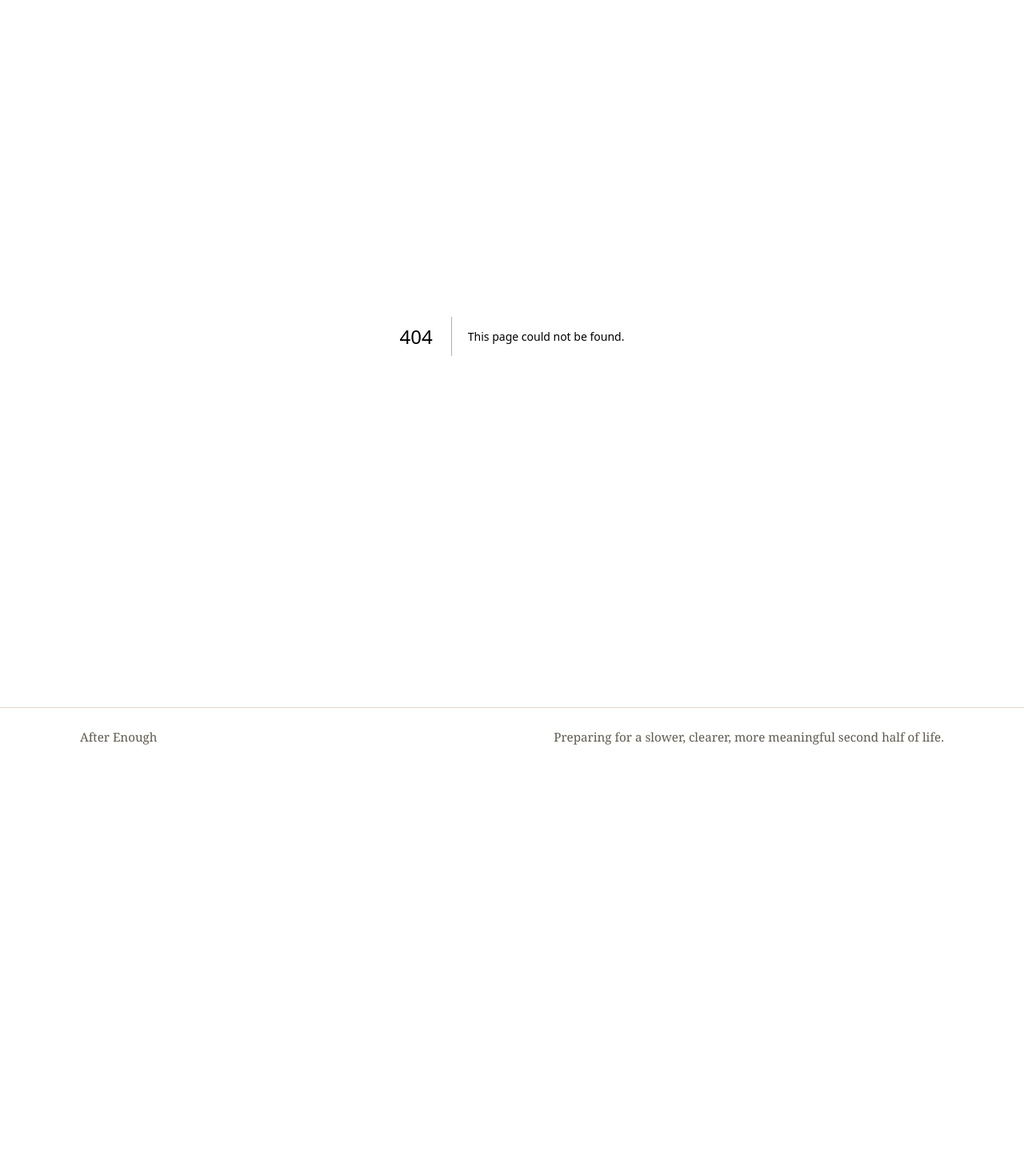
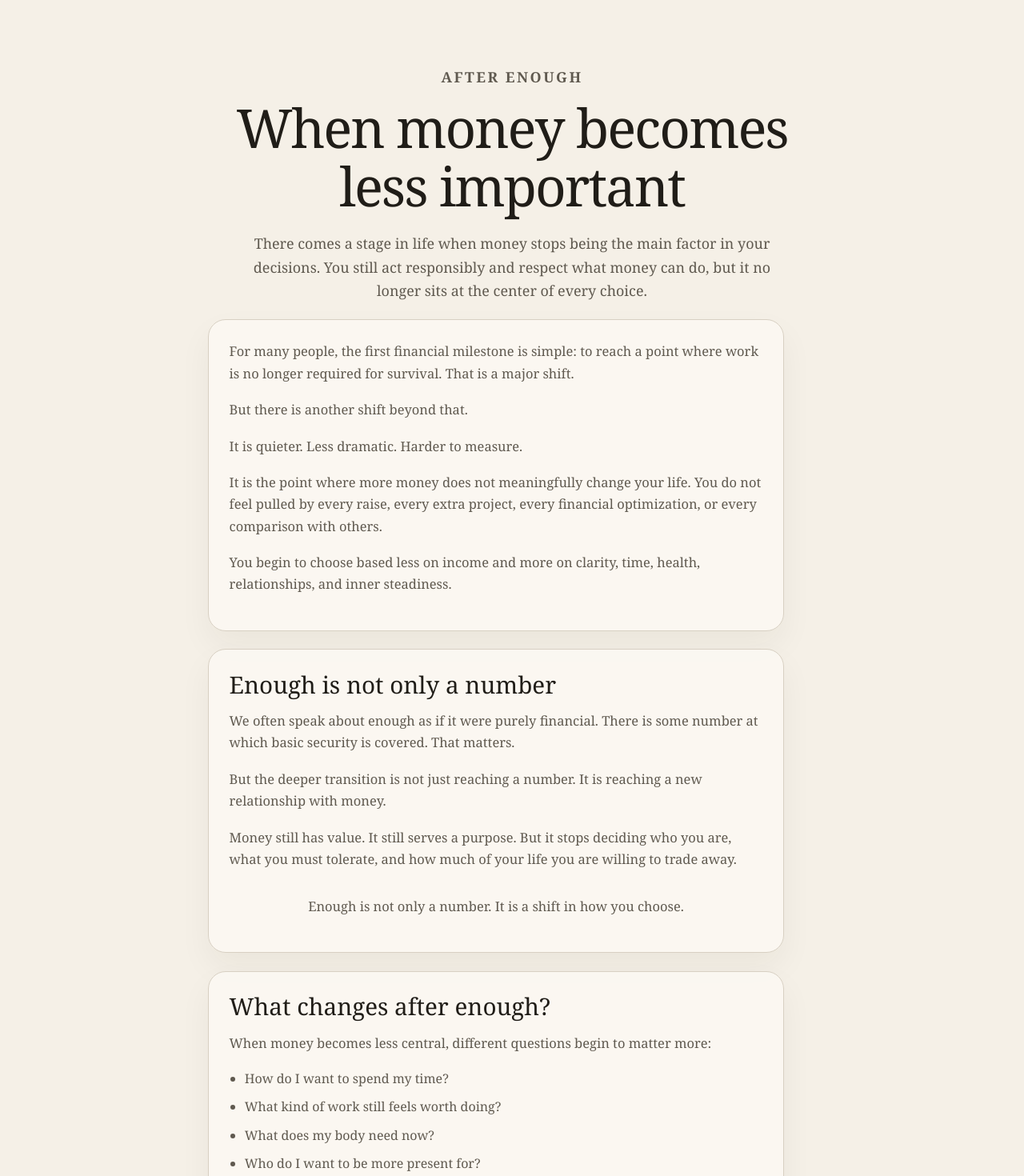
Before and after one commit to naveenniverthy/after-enough, a Next.js app: page /when-money-becomes-less-important in a window 1280 px wide. Before the commit this address had no page. Shown: the part 100-1570 px from the top of the page at 80% size. Before the commit the page ends 1081 px from the top, so only its background shows below. Built offline with nearby package versions, Linux system fonts and the light colour scheme.

Commit message:
when money matters less

```diff
--- a/app/globals.css
+++ b/app/globals.css
@@ -320,6 +320,14 @@ ol {
   max-width: 620px;
   text-align: center;
   font-size: 1.22rem;
+}
+
+.small-note {
+  margin: 1.4rem auto 0;
+  max-width: 620px;
+  text-align: center;
+  font-size: 0.95rem;
+  color: var(--text-soft);
 }
 
 .site-footer {
--- a/app/page.jsx
+++ b/app/page.jsx
@@ -22,6 +22,12 @@ const exploreLinks = [
     title: "Enough",
     description:
       "A quiet reflection on sufficiency, security, and when more stops helping.",
+  },
+  {
+    href: "/when-money-becomes-less-important",
+    title: "When Money Matters Less",
+    description:
+      "A reflection on the stage of life where money stops ruling each decision.",
   },
   {
     href: "/retreats",
--- /dev/null
+++ b/app/when-money-becomes-less-important/page.jsx
@@ -0,0 +1,154 @@
+import PageIntro from "../../components/PageIntro";
+
+export const metadata = {
+  title: "When Money Becomes Less Important | After Enough",
+  description:
+    "A quiet reflection on the shift from financial independence to a life no longer ruled by money.",
+};
+
+export default function WhenMoneyBecomesLessImportantPage() {
+  return (
+    <div className="container">
+      <PageIntro
+        eyebrow="After Enough"
+        title="When money becomes less important"
+        intro="There comes a stage in life when money stops being the main factor in your decisions. You still act responsibly and respect what money can do, but it no longer sits at the center of every choice."
+      />
+
+      <div className="stack">
+        <section className="panel prose">
+          <p>
+            For many people, the first financial milestone is simple: to reach
+            a point where work is no longer required for survival. That is a
+            major shift.
+          </p>
+
+          <p>But there is another shift beyond that.</p>
+
+          <p>It is quieter. Less dramatic. Harder to measure.</p>
+
+          <p>
+            It is the point where more money does not meaningfully change your
+            life. You do not feel pulled by every raise, every extra project,
+            every financial optimization, or every comparison with others.
+          </p>
+
+          <p>
+            You begin to choose based less on income and more on clarity, time,
+            health, relationships, and inner steadiness.
+          </p>
+        </section>
+
+        <section className="panel prose">
+          <h2>Enough is not only a number</h2>
+
+          <p>
+            We often speak about enough as if it were purely financial. There
+            is some number at which basic security is covered. That matters.
+          </p>
+
+          <p>
+            But the deeper transition is not just reaching a number. It is
+            reaching a new relationship with money.
+          </p>
+
+          <p>
+            Money still has value. It still serves a purpose. But it stops
+            deciding who you are, what you must tolerate, and how much of your
+            life you are willing to trade away.
+          </p>
+
+          <p className="closing-line">
+            Enough is not only a number. It is a shift in how you choose.
+          </p>
+        </section>
+
+        <section className="panel prose">
+          <h2>What changes after enough?</h2>
+
+          <p>
+            When money becomes less central, different questions begin to matter
+            more:
+          </p>
+
+          <ul>
+            <li>How do I want to spend my time?</li>
+            <li>What kind of work still feels worth doing?</li>
+            <li>What does my body need now?</li>
+            <li>Who do I want to be more present for?</li>
+            <li>What am I no longer willing to do for more money?</li>
+          </ul>
+
+          <p>
+            This is where a more reflective stage of life can begin. Not a
+            withdrawal from life, but a wiser participation in it.
+          </p>
+        </section>
+
+        <section className="panel prose">
+          <h2>A simple self-check</h2>
+
+          <p>You may be moving toward enough if you can honestly say:</p>
+
+          <ul>
+            <li>I can say no to work that drains or diminishes me.</li>
+            <li>I do not need every decision to maximize income.</li>
+            <li>I can choose rest, family, or health without panic.</li>
+            <li>I am less interested in proving success to others.</li>
+            <li>
+              I am beginning to ask what life is for, not just how to fund it.
+            </li>
+          </ul>
+
+          <p>
+            You do not need perfect certainty for this shift to begin. Even the
+            recognition that more may not be the answer is already a turning
+            point.
+          </p>
+        </section>
+
+        <section className="panel prose">
+          <h2>What comes after enough?</h2>
+
+          <p>After enough, life does not become empty. It becomes more honest.</p>
+
+          <p>
+            You may simplify. You may work differently. You may reduce noise.
+            You may become more deliberate with your attention. You may feel
+            drawn toward service, study, retreat, prayer, contemplation, or a
+            quieter way of living.
+          </p>
+
+          <p>
+            This is not about rejecting money. It is about putting money in its
+            proper place.
+          </p>
+
+          <p>
+            Once survival and stability are covered, the real work begins:
+            learning how to live well, how to let go, and how to use freedom
+            wisely.
+          </p>
+        </section>
+
+        <section className="panel prose">
+          <h2>A better question</h2>
+
+          <p>Instead of asking only, &ldquo;How much more do I need?&rdquo;</p>
+
+          <p>We can also ask:</p>
+
+          <p className="closing-line">
+            What would change if money stopped being the main voice in my life?
+          </p>
+
+          <p className="small-note">
+            This page is not about ignoring money. It is about recognizing the
+            point at which money has done its job, and life asks for something
+            deeper.
+          </p>
+        </section>
+      </div>
+    </div>
+  );
+}
```
